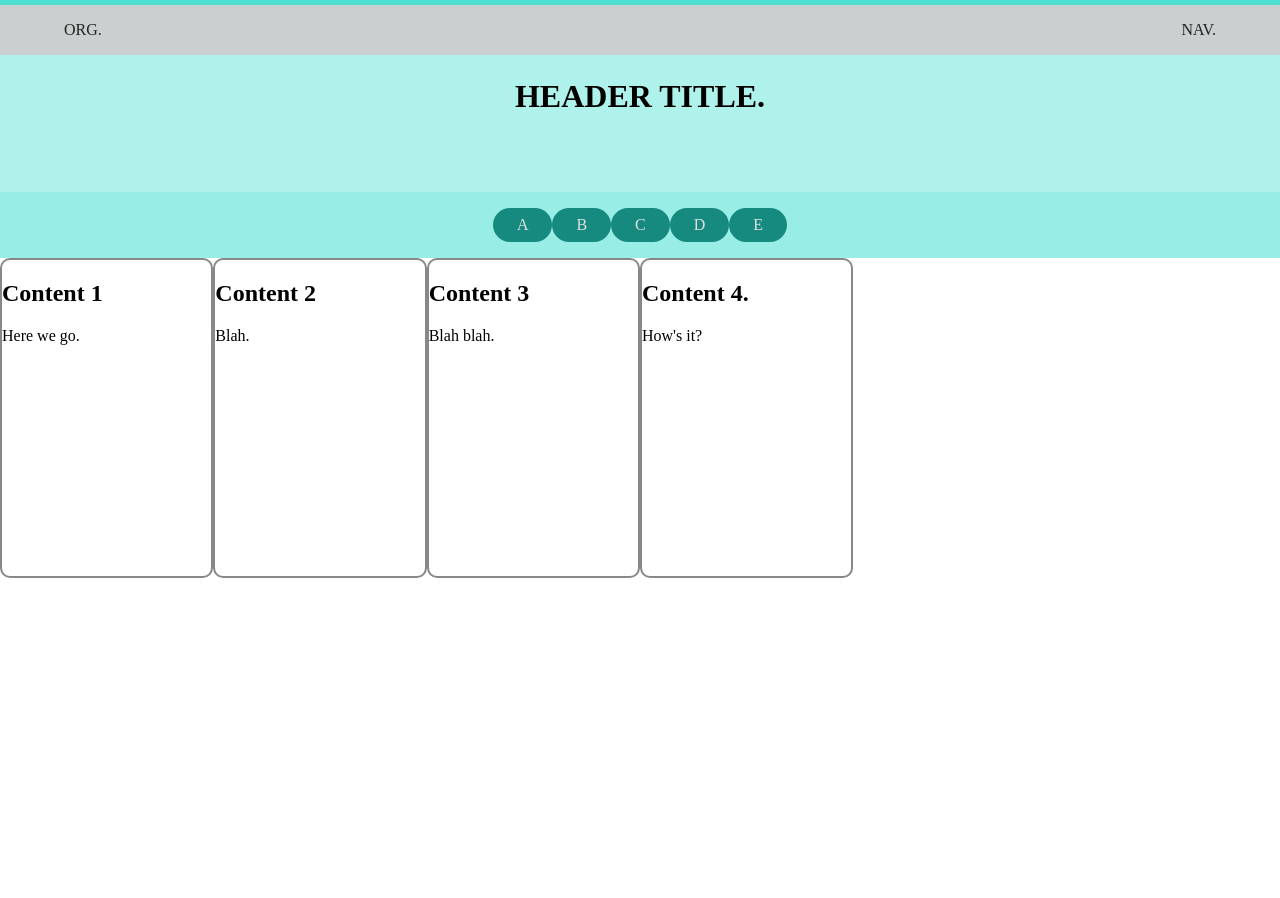
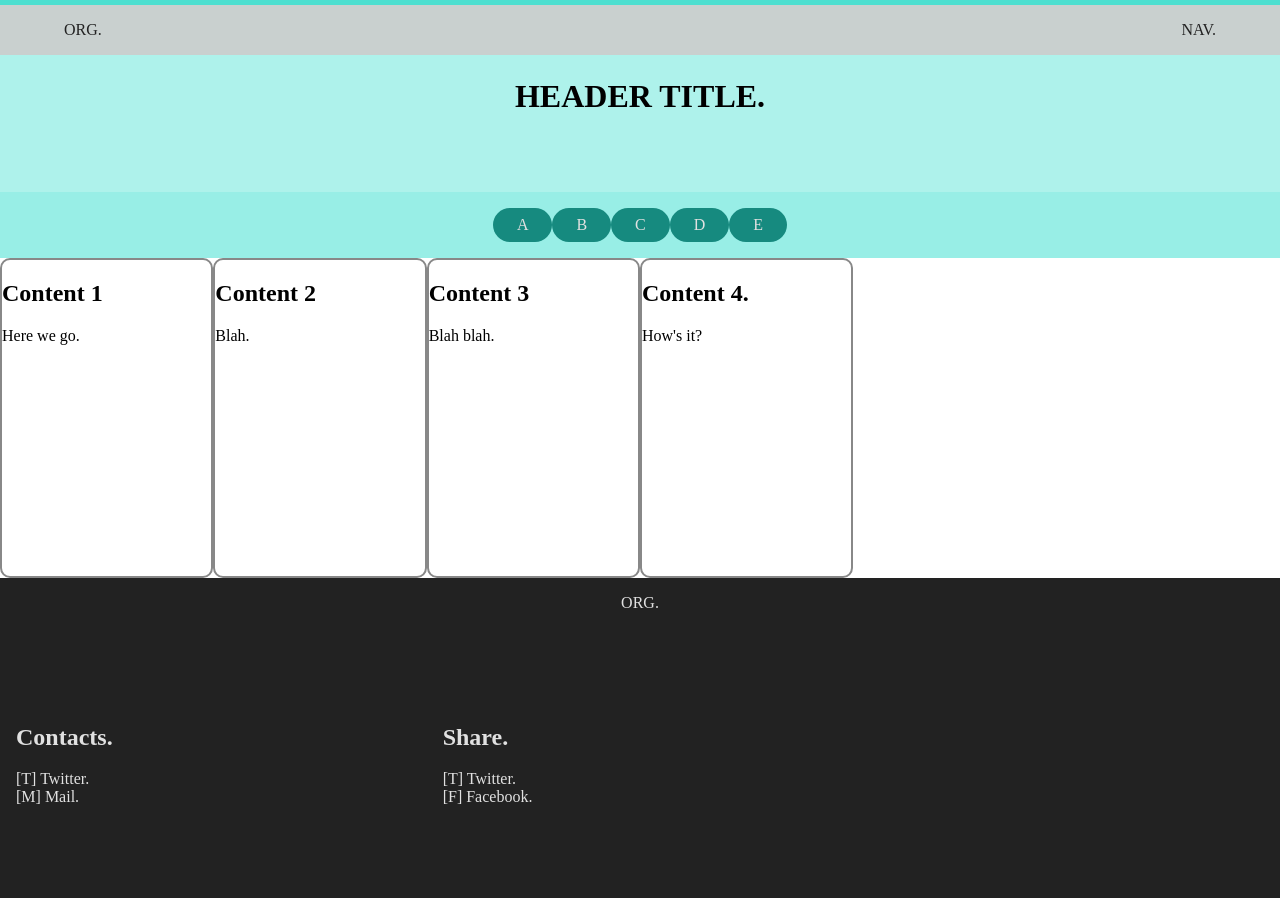
Before and after one commit to earthoul/sandbox, a plain HTML site: page test.html in a window 1280 px wide. Before the commit the page ends 800 px from the top, so only its background shows below. Drawn offline with Linux system fonts and the light colour scheme.

Commit message:
Create footer

```diff
--- a/css/test.scss
+++ b/css/test.scss
@@ -48,6 +48,7 @@ head {
     "header" 12rem
     "nav-icon" auto
     "main" auto
+    "footer" minmax(40vh,auto)
     / 1fr;
   z-index: 0;
 }
@@ -96,3 +97,27 @@ head {
     border-radius: 10px;
   }
 }
+
+/* Footer */
+
+.footer {
+  background-color: $text-color;
+  color: $text-color-light;
+  display: inline-grid;
+  grid-area: footer;
+  grid-template-columns: repeat(auto-fit, minmax(33%,1fr));
+}
+
+.footer-logo {
+  grid-column: 1 / -1;
+  display: flex;
+  justify-content: center;
+}
+
+.footer-nav {
+  padding: 0 1rem;
+  ul {
+    list-style-type: none;
+    padding: 0;
+  }
+}
--- a/test.html
+++ b/test.html
@@ -19,7 +19,7 @@
       <li>E</li>
     </ul>
   </nav>
-  <main class="main" role="main">
+  <div class="main" role="main">
     <section class="el">
       <h1>Content 1</h1>
       <p>Here we go.</p>
@@ -36,5 +36,24 @@
       <h1>Content 4.</h1>
       <p>How's it?</p>
     </section>
-  </main>
+  </div>
+  <footer class="footer">
+    <div class="footer-logo">
+      <p>ORG.</p>
+    </div>
+    <section class="footer-nav">
+      <h1>Contacts.</h1>
+      <ul>
+        <li>[T] Twitter.</li>
+        <li>[M] Mail.</li>
+      </ul>
+    </section>
+    <section class="footer-nav">
+      <h1>Share.</h1>
+      <ul>
+        <li>[T] Twitter.</li>
+        <li>[F] Facebook.</li>
+      </ul>
+    </section>
+  </footer>
 </div>
```
Also changed, not shown: css/test.css, css/test.min.css.
